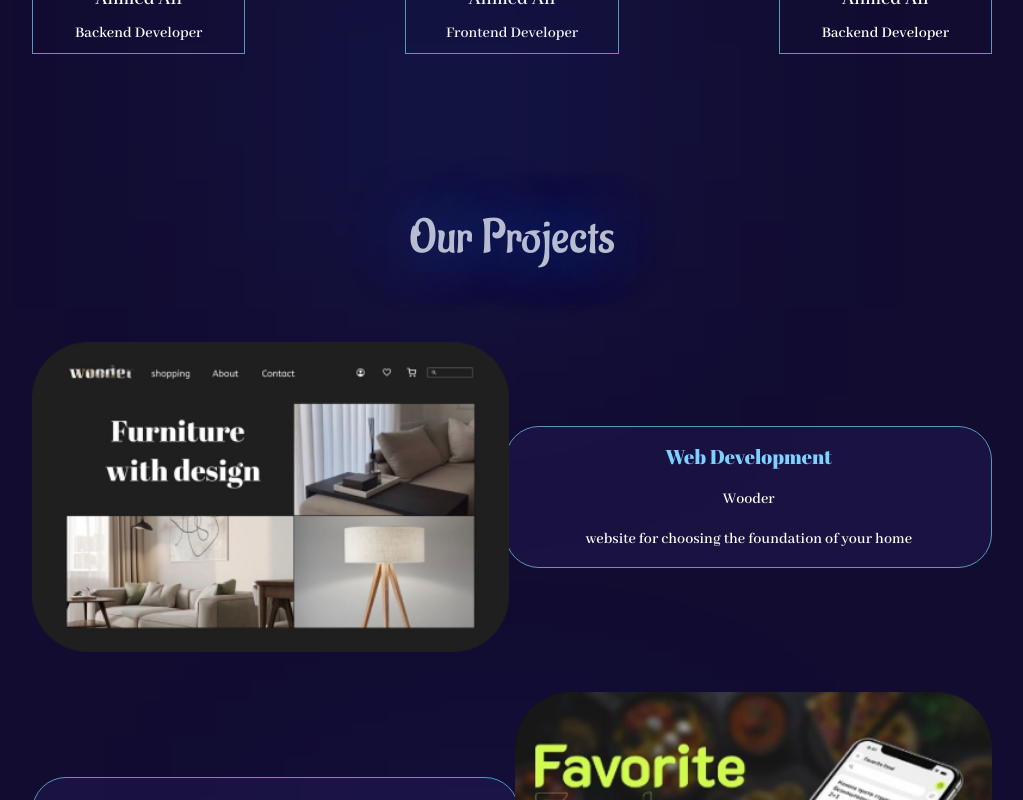
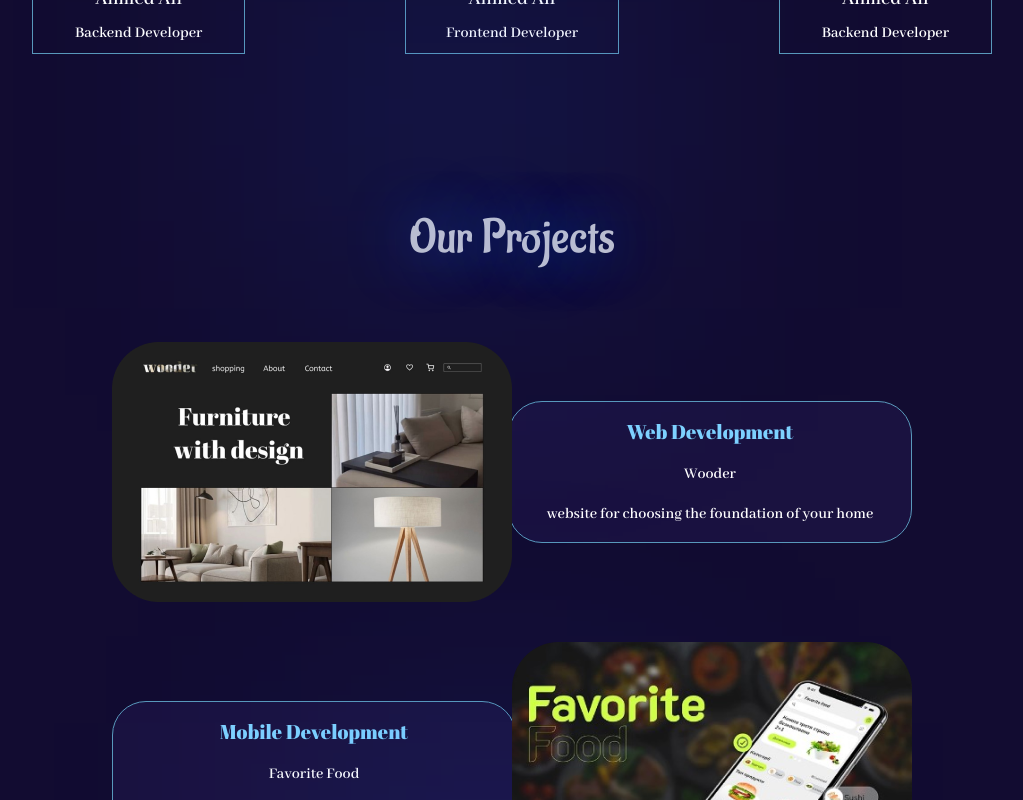
Before and after one commit to c0de-flow/code-flow, a Next.js app: page / in a window 1280 px wide. Shown: the part 4420-5220 px from the top of the page, without its empty margins (128-1151 px from the left). Built offline with nearby package versions, Linux system fonts and the light colour scheme.

Commit message:
projects section margins updated

```diff
--- a/app/components/projects/Projects.tsx
+++ b/app/components/projects/Projects.tsx
@@ -11,7 +11,7 @@ const Projects = () => {
   return (
     <section
       id="projects"
-      className="section-container flex flex-col justify-center items-center py-20 relative"
+      className="md:px-10 lg:px-40 xl:px-60 flex flex-col justify-center items-center py-20 relative"
     >
       {/* Animated Section Title with scroll trigger */}
       <div className="relative md:mb-20">
--- a/app/components/projects/ProjectsCardDesktop.tsx
+++ b/app/components/projects/ProjectsCardDesktop.tsx
@@ -22,9 +22,9 @@ const ProjectsCardDesktop = ({ card, index }: ProjectsCardProps) => {
       <Image
         src={card.imgSrc}
         alt={card.title}
-        width={400}
+        width={440}
         height={260}
-        className="w-full z-10 transform transition-transform duration-300 group-hover:scale-105"
+        className="max-w-full z-10 transform transition-transform duration-300 group-hover:scale-105"
       />
 
       {/* Content area with subtle floating effect and shadow on hover */}
--- a/app/globals.css
+++ b/app/globals.css
@@ -10,6 +10,7 @@ html {
 .section-container {
   @apply md:px-40;
 }
+
 
 /* DECLARE FONTS FOR TAILWIND CLASSES USE */
 
```
